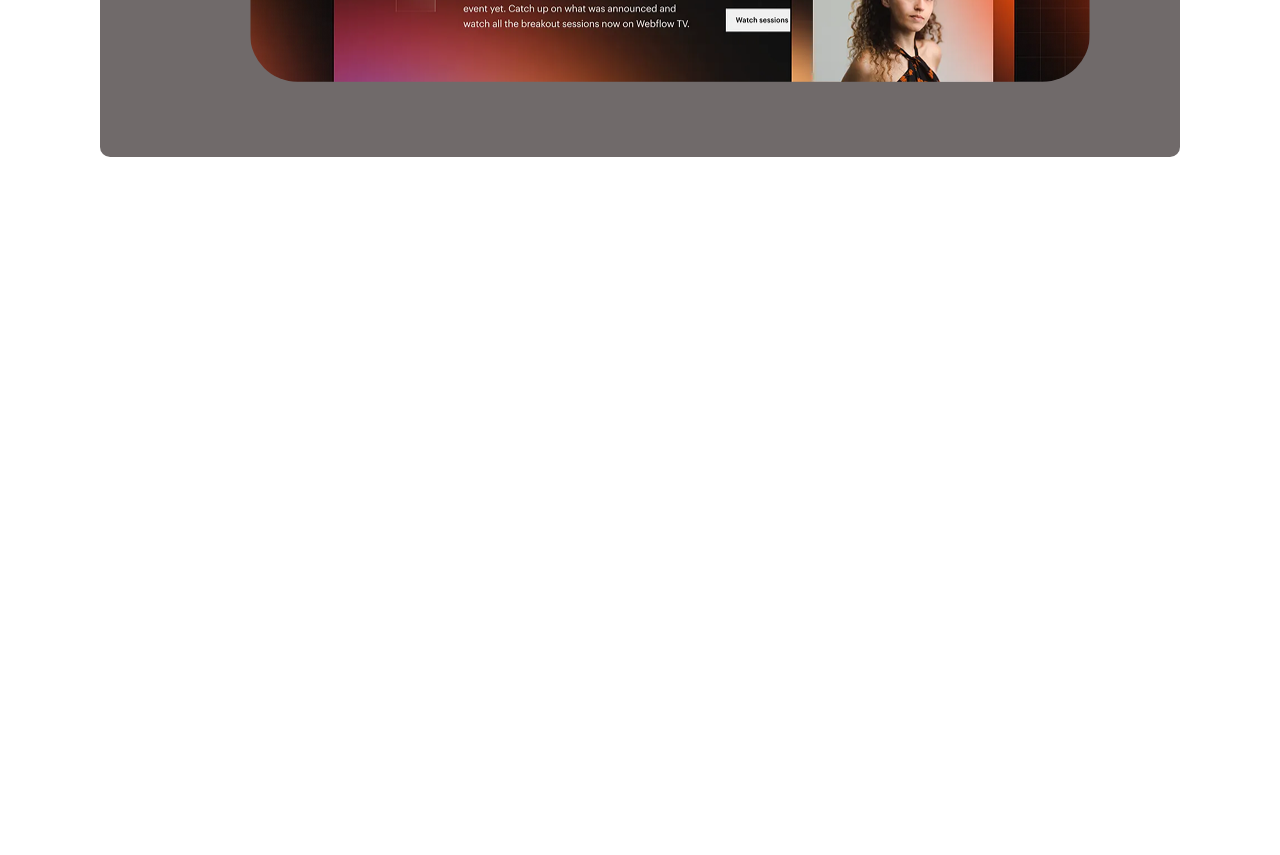
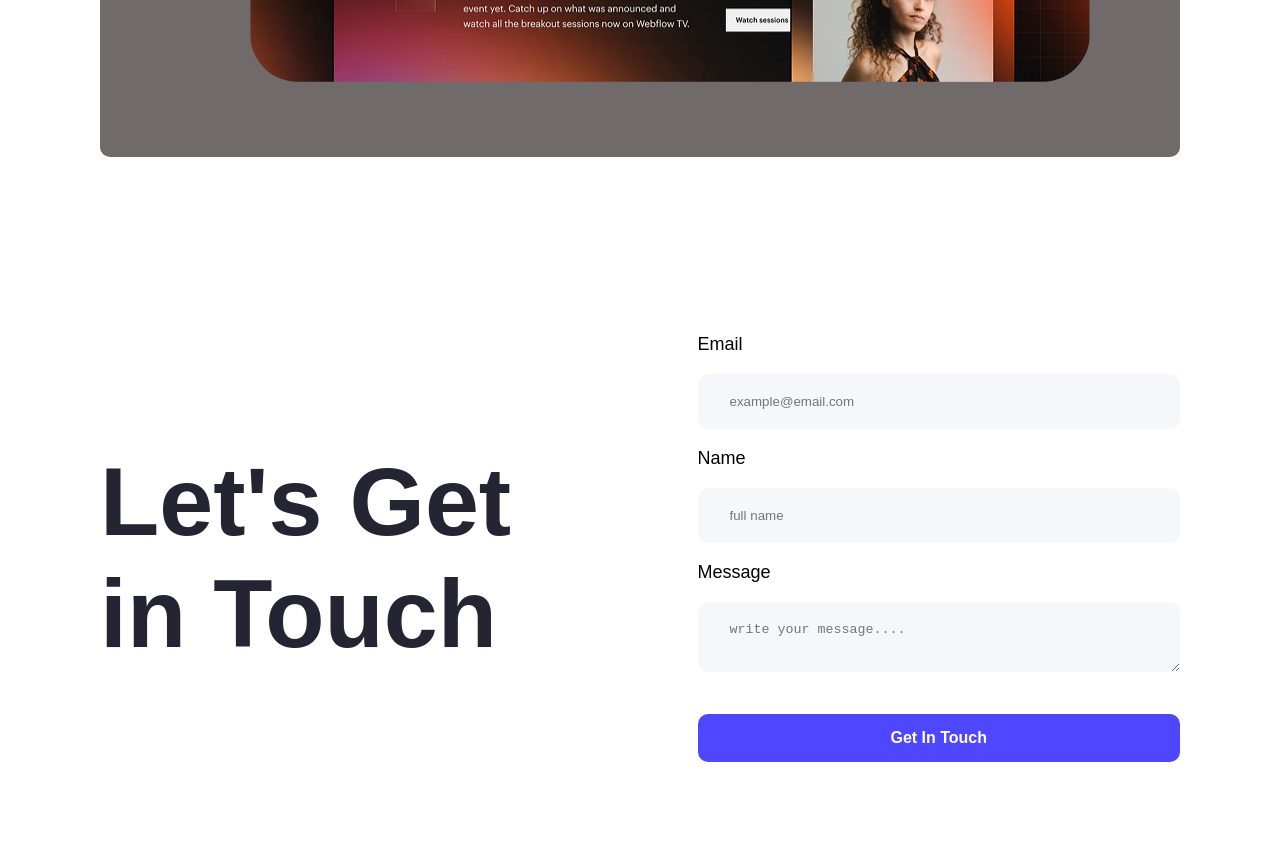
Before and after one commit to hashemm621/first-assignment, a plain HTML site: page index.html in a window 1280 px wide. Shown: the part 2740-3595 px from the top of the page. Before the commit the page ends 3013 px from the top, so only its background shows below. Drawn offline with Linux system fonts and the light colour scheme.

Commit message:
added a form section for taking user review or experience

```diff
--- a/index.html
+++ b/index.html
@@ -130,11 +130,38 @@
         <button class="btn-primary">Get Started Free</button>
 
         <div class="trial-img">
-                        <img src="./Assets/wc-big.png" alt="trial image">
-
+          <img src="./Assets/wc-big.png" alt="trial image" />
         </div>
       </article>
       <!-- trial section endss here -->
+
+      <!-- review section starts here -->
+      <article class="review">
+        <h2>Let's Get in Touch</h2>
+
+        <form>
+          <label for="email">Email</label>
+          <input
+            type="email"
+            name="email"
+            placeholder="example@email.com"
+            id="email"
+          />
+
+          <label for="name">Name</label>
+          <input type="text" name="name" placeholder="full name" id="name" />
+
+          <label for="message">Message</label>
+          <textarea
+            name="message"
+            placeholder="write your message...."
+            id="message"
+          ></textarea
+          ><br />
+          <input type="submit" value="Get in Touch" id="form-btn" />
+        </form>
+      </article>
+      <!-- review section ends here -->
     </main>
 
     <footer class="footer-section"></footer>
--- a/styles/style.css
+++ b/styles/style.css
@@ -133,7 +133,7 @@
 /*  user section section ends here   */
 
 /* user feedback start here */
-.feedback h3{
+.feedback h3 {
   font-size: 42px;
   font-weight: bold;
   color: rgb(37, 36, 50);
@@ -141,71 +141,123 @@
   margin-top: 137px;
   margin-bottom: 50px;
 }
-.card-container{
+.card-container {
   display: flex;
   gap: 20px;
   justify-content: space-between;
 }
-.card{
+.card {
   background-color: rgb(171, 188, 212);
   padding: 25px;
   border-radius: 20px;
-    transition: all .3s ease;
+  transition: all 0.3s ease;
 }
-.card:hover{
+.card:hover {
   box-shadow: 10px 7px 5px rgb(41, 49, 61);
   transform: scale(1.05);
 }
-.card h2{
+.card h2 {
   margin-top: 24px;
   color: rgb(37, 36, 50);
 }
-.user-info{
+.user-info {
   display: flex;
   gap: 10px;
   margin-top: 14px;
   align-items: center;
-
-
 }
-.user-info img{
+.user-info img {
   border-radius: 50%;
 }
-.user-data span{
+.user-data span {
   color: gray;
 }
-.user-data p{
+.user-data p {
   color: rgb(61, 54, 54);
 }
 
 /* user feedback end here */
 
 /* trial section starts here*/
-.trial{
+.trial {
   margin-top: 137px;
   text-align: center;
   padding: 71px 150px;
   background-color: rgba(24, 14, 14, 0.616);
   border-radius: 10px;
-}.trial h2{
+}
+.trial h2 {
   font-size: 50px;
   font-weight: bold;
   color: rgb(37, 36, 50);
   margin-bottom: 20px;
-}.trial p{
+}
+.trial p {
   font-size: 15px;
   margin-top: 20px;
-}.trial button{
+}
+.trial button {
   margin: 20px auto;
 }
-.trial-img{
+.trial-img {
   text-align: center;
 }
-.trial-img img{
+.trial-img img {
   width: 840px;
   height: 364px;
   border-radius: 48px;
 }
 
+/* trial section ends here */
 
-/* trial section ends here */
+/* review section starts here */
+.review {
+  display: flex;
+  justify-content: space-between;
+  align-items: center;
+  gap: 115px;
+  margin-top: 106px;
+}
+.review h2 {
+  font-size: 97px;
+  color: rgb(37, 36, 50);
+  font-weight: bold;
+  width: 50%;
+}
+.review form {
+  width: 50%;
+  padding: 71px 0;
+}
+.review label {
+  display: block;
+  font-size: 18px;
+}
+.review input,
+.review textarea {
+  width: 100%;
+  background-color: rgba(171, 188, 212, 0.123);
+  padding: 20px 32px;
+  margin: 19px 0;
+  border: none;
+  border-radius: 10px;
+}
+
+#form-btn {
+  font-size: 16px;
+  color: #ffffff;
+  background-color: rgb(78, 71, 255);
+  text-transform: capitalize;
+  padding: 15px 30px;
+  font-weight: bold;
+  border: none;
+  border-radius: 10px;
+  transition: all 0.3s ease;
+}
+#form-btn:hover {
+  background-color: green;
+  color: tomato;
+  /* transform: scale(1.2); */
+  transform: translateY(-2px);
+}
+
+/* review section ends here */
```
Lines whose indentation alone changed are shown as unchanged.
